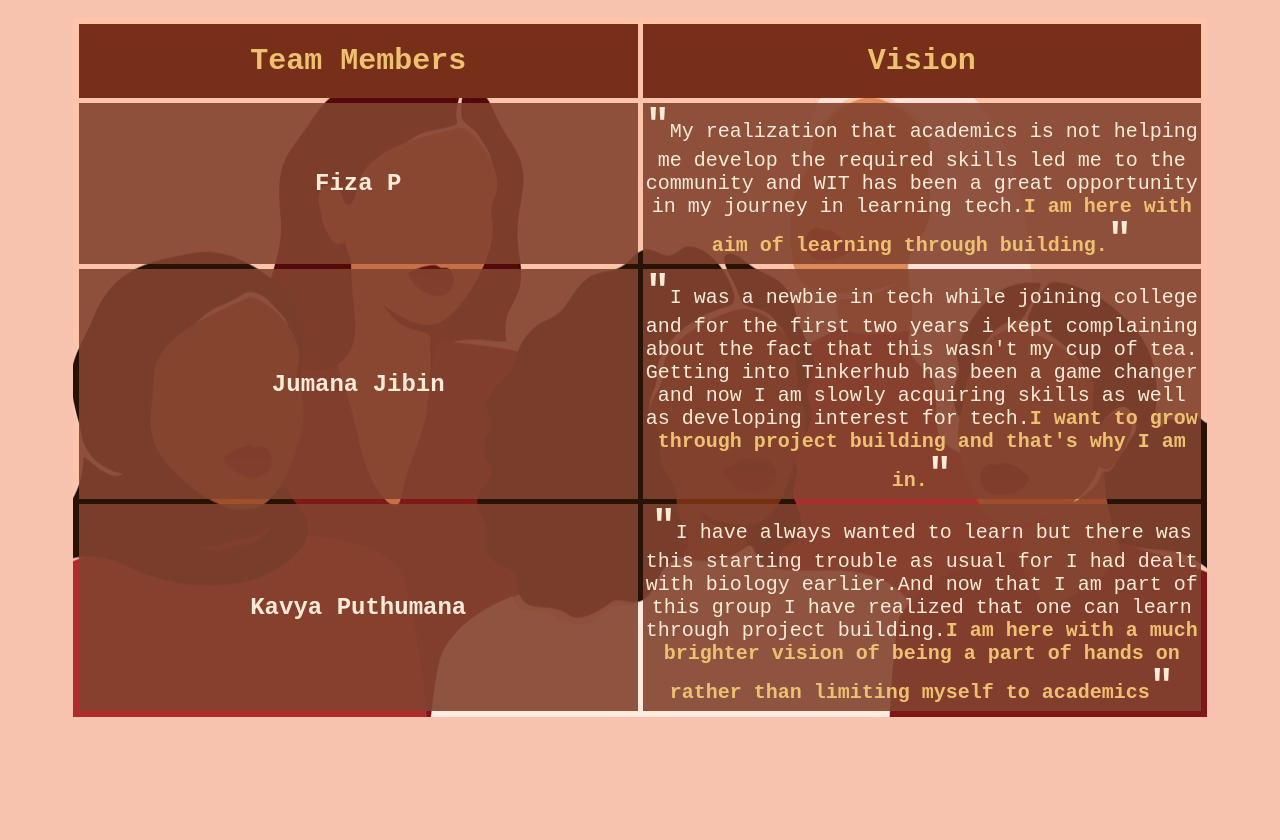
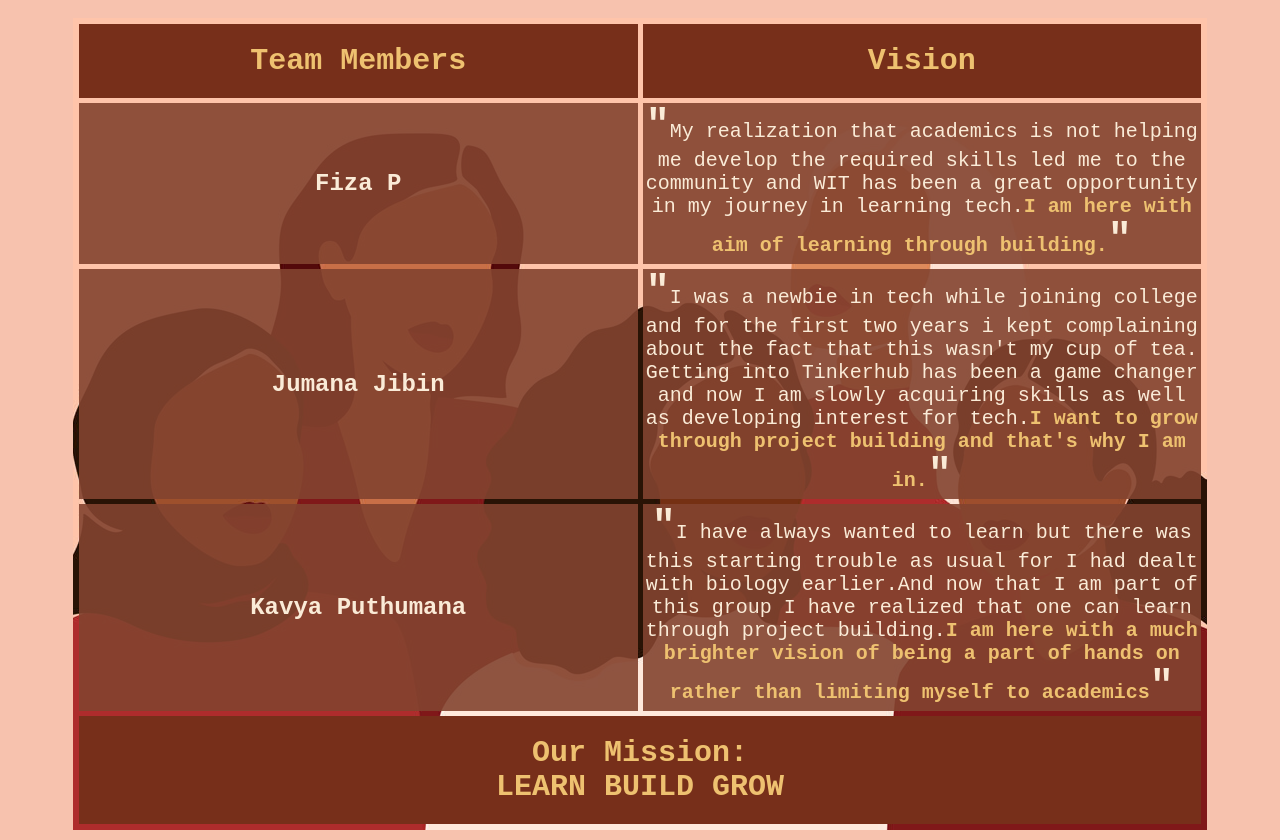
Before and after one commit to fiza2671/Short-Listing-Task, a plain HTML site: page index.html in a window 1280 px wide. Shown: the part 130-970 px from the top of the page. Before the commit the page ends 857 px from the top, so only its background shows below. Drawn offline with Linux system fonts and the light colour scheme.

Commit message:
Update index.html

```diff
--- a/index.html
+++ b/index.html
@@ -31,6 +31,9 @@
             have realized that one can learn through project building.<span class="bold">I am here with a much brighter vision of being a part of hands on rather than limiting myself
             to academics</span><span class="quote">"</span></td>
     </tr>
+    <tr>
+        <th colspan="2" class="mission">Our Mission:<br><span class="bold1">LEARN BUILD GROW</span></th>
+    </tr>
     </table>
 </body>
 </html>
```
